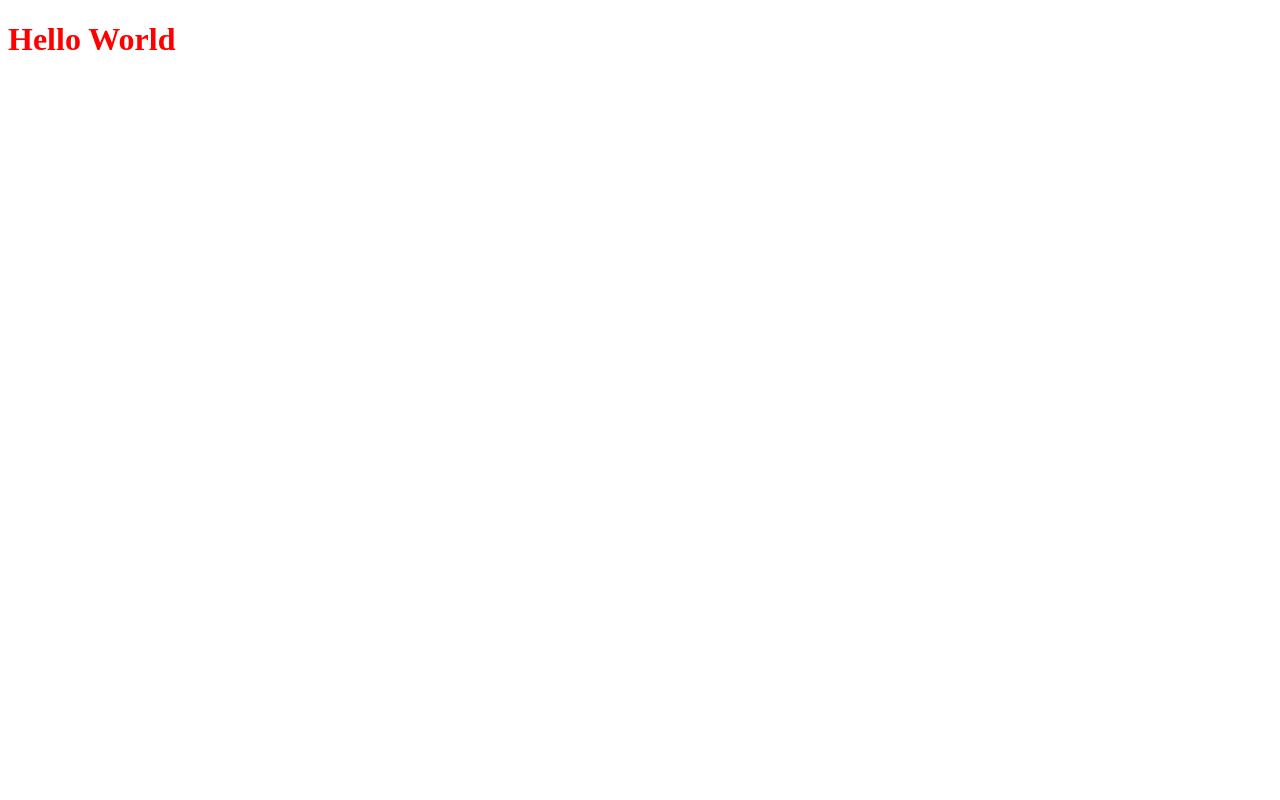
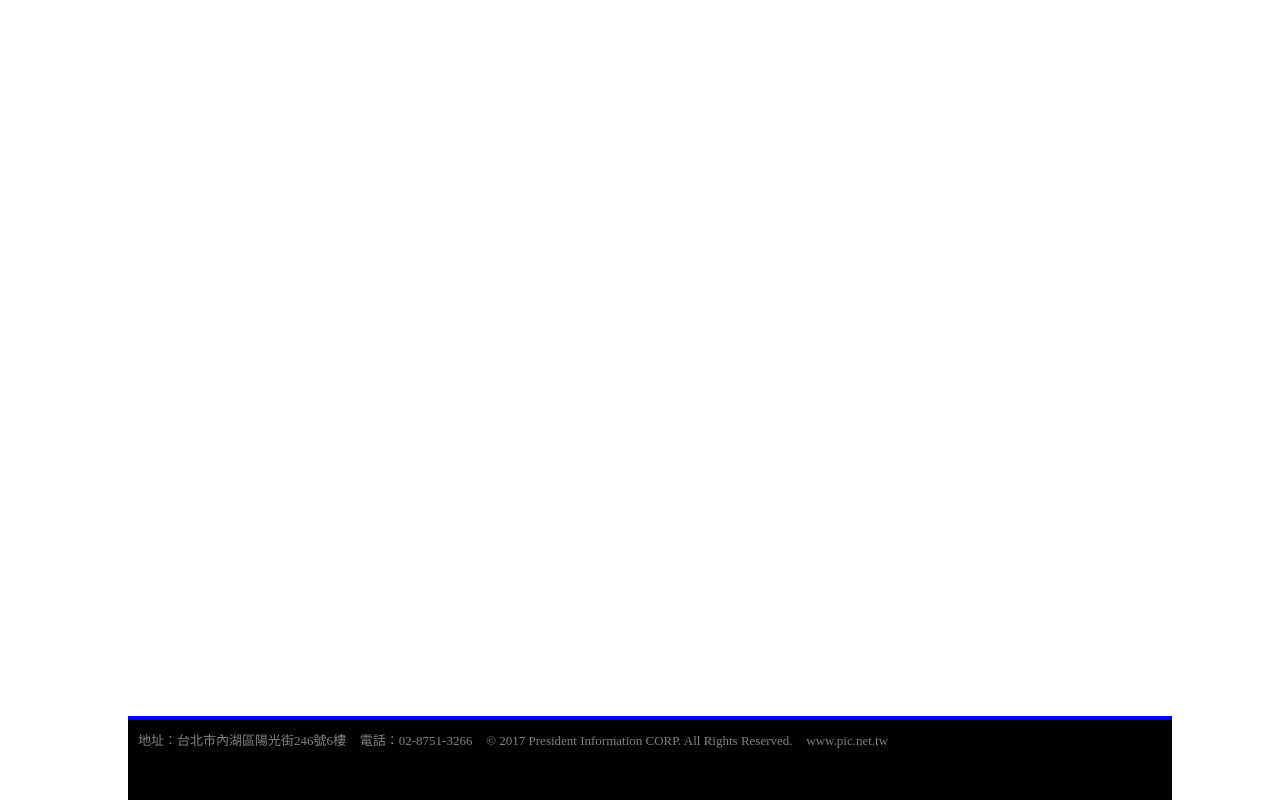
Before and after one commit to davidliaoPic/PicStudyGit, a plain HTML site: page index.html in a window 1280 px wide. Drawn offline with nearby package versions, Linux system fonts and the light colour scheme.

Commit message:
Architecture and footer

```diff
--- a/index.css
+++ b/index.css
@@ -1,3 +1,22 @@
 h1{
     color: red;
 }
+footer{
+    width: 80%;
+    height:60px;
+    margin: 0px auto;
+    padding-left: 20%;
+    padding: 10px;
+    position: absolute;
+    bottom: 0px;
+    left:10%;
+    right:10%;
+    background-color: rgb(0, 0, 0);
+    border-top:4px solid #0000ff;
+    outline:yellow ;
+}
+.footer-information{
+    color: gray;
+    margin:0,12px,0,0;
+    font-size:small;
+}
--- a/index.html
+++ b/index.html
@@ -6,6 +6,17 @@
         <link rel="stylesheet" href="index.css">
     </head>
     <body>
-        <h1>Hello World</h1>
+        <div class="home">
+            <div class="navbar"></div>
+            <div class="carousel side"></div>
+            <div class="container"></div>
+            <div class="bmenu"></div>
+        </div>
     </body>
+    <footer>
+            <span class="footer-information">地址：台北市內湖區陽光街246號6樓&nbsp;&nbsp;&nbsp;</span>
+            <span class="footer-information">電話：02-8751-3266&nbsp;&nbsp;&nbsp;</span>
+            <span class="footer-information">© 2017 President Information CORP. All Rights Reserved.&nbsp;&nbsp;&nbsp;</span>
+            <span class="footer-information">www.pic.net.tw</span>
+    </footer>
 </html>
```
